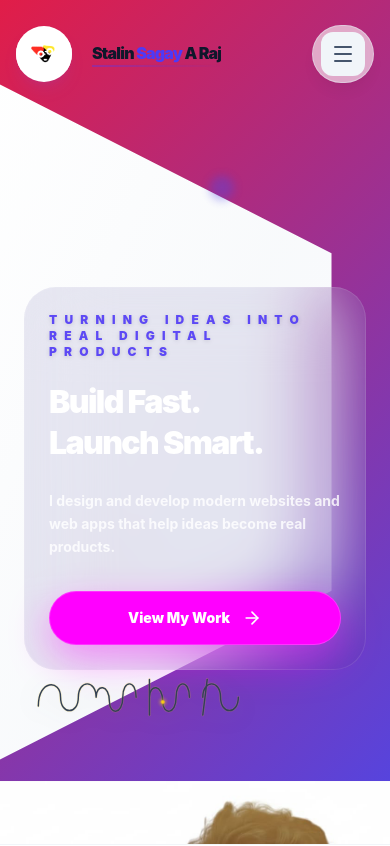
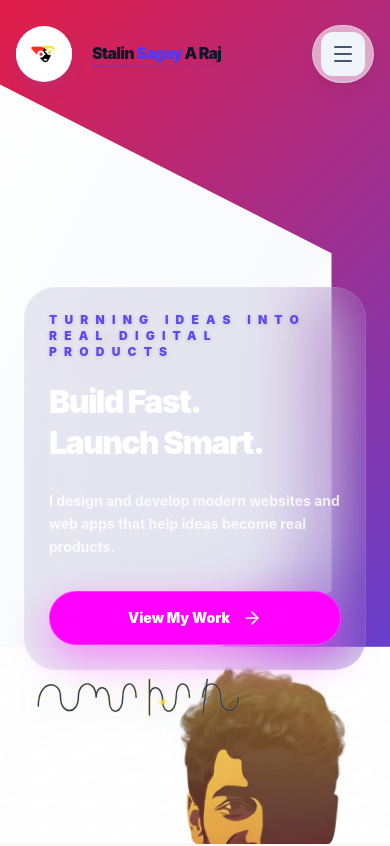
Before and after one commit to stalinSaga04/portfolio, a React (Vite) app: page / in a window 390 px wide. Shown: the top 846 px of the page. Built offline with nearby package versions, Linux system fonts and the light colour scheme.

Commit message:
feat: aggressively shift mobile portrait up for shoulder-high view (Round 56)

```diff
--- a/src/components/Hero.jsx
+++ b/src/components/Hero.jsx
@@ -178,7 +178,7 @@ const Hero = () => {
                 <motion.div
                     animate={{ y: [0, -12, 0] }}
                     transition={{ duration: 6, repeat: Infinity, ease: "easeInOut" }}
-                    className="relative w-full h-[120%] sm:h-[125%] lg:h-[135%] right-[-5%] lg:right-[-6%] bottom-[0%] sm:bottom-[-2%] lg:bottom-[5%]"
+                    className="relative w-full h-[140%] sm:h-[135%] lg:h-[145%] right-[-5%] lg:right-[-6%] bottom-[22%] sm:bottom-[-2%] lg:bottom-[8%]"
                 >
                     <motion.img
                         initial={{ opacity: 0, scale: 1.3, x: 50 }}
```
